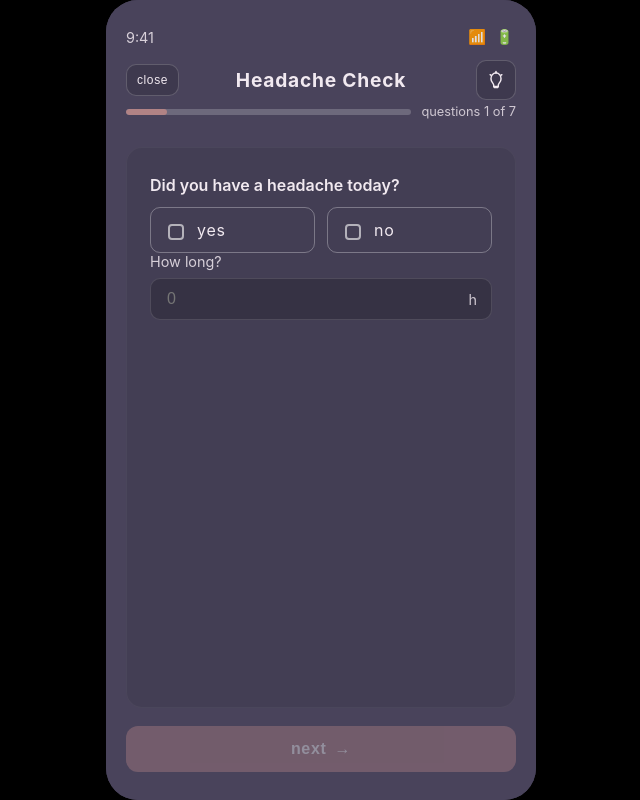
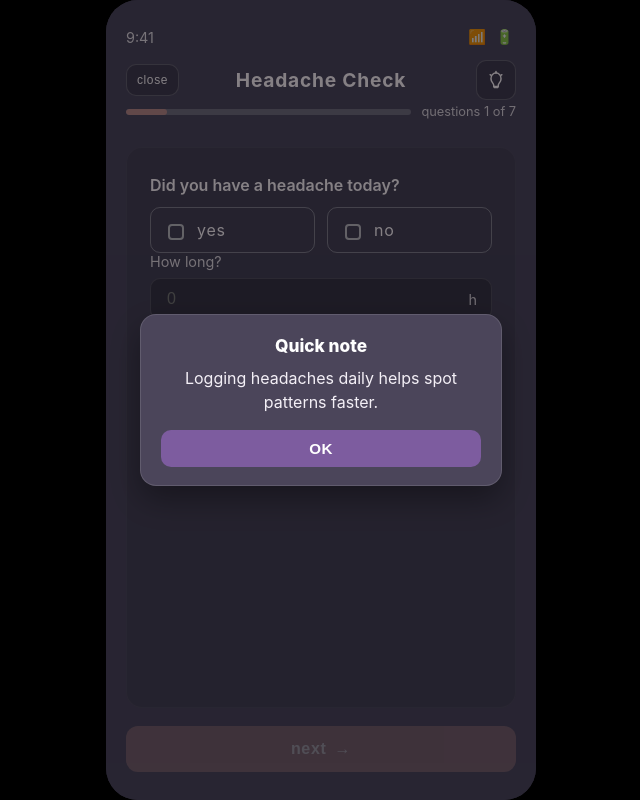
Before and after one commit to sashabitr/HeadCheck, a Vue app: page /headache-check in a window 1280 px wide. Both pictures are taken after a click on the button "Info". Shown: the whole page, without its empty margins (319-959 px from the left). Built offline with nearby package versions, Linux system fonts and the light colour scheme.

Commit message:
Wizard korregiert

```diff
--- a/src/views/HeadacheWizardView.vue
+++ b/src/views/HeadacheWizardView.vue
@@ -1,4 +1,4 @@
-<!-- Wizard -->
+<!-- src/views/HeadacheWizardView.vue -->
 <template>
   <div class="wizard">
     <!-- Status bar -->
@@ -85,11 +85,7 @@
               <label>Rate your sleep:</label>
               <input v-model.number="answers.sleepQuality" type="range" min="1" max="5" />
               <div class="range-labels">
-                <span>1</span>
-                <span>2</span>
-                <span>3</span>
-                <span>4</span>
-                <span>5</span>
+                <span>1</span><span>2</span><span>3</span><span>4</span><span>5</span>
               </div>
             </div>
           </div>
@@ -151,11 +147,7 @@
             <div class="field field-slider">
               <input v-model.number="answers.stressLevel" type="range" min="1" max="5" />
               <div class="range-labels">
-                <span>1</span>
-                <span>2</span>
-                <span>3</span>
-                <span>4</span>
-                <span>5</span>
+                <span>1</span><span>2</span><span>3</span><span>4</span><span>5</span>
               </div>
             </div>
           </div>
@@ -171,24 +163,26 @@
       </button>
     </footer>
 
+    <!-- Tip modal -->
     <Transition name="modal-fade">
       <div v-if="showTip" class="modal-backdrop" @click.self="closeTip">
         <div class="modal">
           <h3>{{ currentTip.title }}</h3>
           <p>{{ currentTip.body }}</p>
-          <button class="close-btn" @click="closeTip">OK</button>
+          <button class="close-btn" type="button" @click="closeTip">OK</button>
         </div>
       </div>
     </Transition>
 
+    <!-- Stop confirm modal -->
     <Transition name="modal-fade">
       <div v-if="showStopConfirm" class="modal-backdrop" @click.self="closeStopConfirm">
         <div class="modal">
           <h3>Stop the check?</h3>
           <p>you sure you want to stop ?</p>
           <div class="modal-actions">
-            <button class="secondary-btn" @click="closeStopConfirm">Cancel</button>
-            <button class="close-btn" @click="confirmStop">Stop</button>
+            <button class="secondary-btn" type="button" @click="closeStopConfirm">Cancel</button>
+            <button class="close-btn" type="button" @click="confirmStop">Stop</button>
           </div>
         </div>
       </div>
@@ -227,6 +221,44 @@ const currentStep = computed(() => steps[stepIndex.value])
 const isLastStep = computed(() => stepNumber.value === totalSteps)
 const progressWidth = computed(() => `${(stepNumber.value / totalSteps) * 100}%`)
 
+const tips = {
+  headache: {
+    title: 'Quick note',
+    body: 'Logging headaches daily helps spot patterns faster.',
+  },
+  sleep: {
+    title: "Don't forget",
+    body: 'Your body needs at least 8 hours of sleep to fully recharge. 🛏️',
+  },
+  water: {
+    title: 'Remember to stay hydrated!',
+    body: 'Many people need around 2–3 liters (8–12 cups) of water per day. 💧',
+  },
+  caffeine: {
+    title: 'Coffee guide',
+    body: 'Many people stay under 3–4 cups of coffee a day. ☕️',
+  },
+  work: {
+    title: 'Productivity',
+    body: 'Take short breaks from work or study from time to time. 🧑‍💻',
+  },
+  screen: {
+    title: 'Screen time',
+    body: 'Long screen sessions can trigger headaches. 🖥️',
+  },
+  stress: {
+    title: 'Your stress level',
+    body: 'Your body needs a break from stress sometimes. 🧠',
+  },
+}
+
+const currentTip = computed(
+  () => tips[currentStep.value] ?? { title: 'Tip', body: 'Keep your entries consistent each day.' },
+)
+
+const showTip = ref(false)
+const showStopConfirm = ref(false)
+
 const hasValue = (v) => v !== null && v !== undefined && v !== ''
 
 const canProceed = computed(() => {
@@ -252,6 +284,35 @@ const canProceed = computed(() => {
   }
 })
 
+function openTip() {
+  showTip.value = true
+}
+
+function closeTip() {
+  showTip.value = false
+}
+
+function openStopConfirm() {
+  showStopConfirm.value = true
+}
+
+function closeStopConfirm() {
+  showStopConfirm.value = false
+}
+
+async function confirmStop() {
+  showStopConfirm.value = false
+  try {
+    await router.push({ name: 'home' })
+  } catch {
+    try {
+      await router.push('/')
+    } catch {
+      router.back()
+    }
+  }
+}
+
 function toLocalIsoDate(date) {
   return date.toLocaleDateString('en-CA') // YYYY-MM-DD
 }
@@ -265,7 +326,7 @@ function persistTodaySurveyToLocalStorage() {
   const payload = {
     date: today,
     headacheAnswered: true,
-    headache: headacheYesNo === 'yes', // <- Home kann boolean korrekt zu red/green mappen
+    headache: headacheYesNo === 'yes',
     headacheDuration: Number(answers.value.headacheDuration || 0),
     sleepHours: Number(answers.value.sleepHours || 0),
     sleepQuality: Number(answers.value.sleepQuality || 0),
@@ -280,9 +341,7 @@ function persistTodaySurveyToLocalStorage() {
 
   try {
     localStorage.setItem(DAILY_SURVEY_STORAGE_KEY, JSON.stringify(payload))
-  } catch {
-    // if storage is blocked/full, Home won't be able to mark today
-  }
+  } catch {}
 }
 
 function calculateStreak(entries) {
@@ -331,10 +390,7 @@ async function calculateFinalStreakFromJson() {
 
 async function goNext() {
   if (isLastStep.value) {
-    // 1) persist for Home calendar "today"
     persistTodaySurveyToLocalStorage()
-
-    // 2) in-memory flag (streak badge etc.)
     didDailySurveyToday.value = true
 
     const finalStreak = await calculateFinalStreakFromJson()
@@ -630,7 +686,6 @@ async function goNext() {
   font-weight: 700;
 }
 
-/* Step blur/fade, same feel wie Start→Home */
 .step-blur-enter-active {
   transition:
     opacity 0.45s ease,
@@ -654,7 +709,6 @@ async function goNext() {
   transform: translateY(-6px) scale(0.99);
 }
 
-/* Modal */
 .modal-backdrop {
   position: fixed;
   inset: 0;
```
